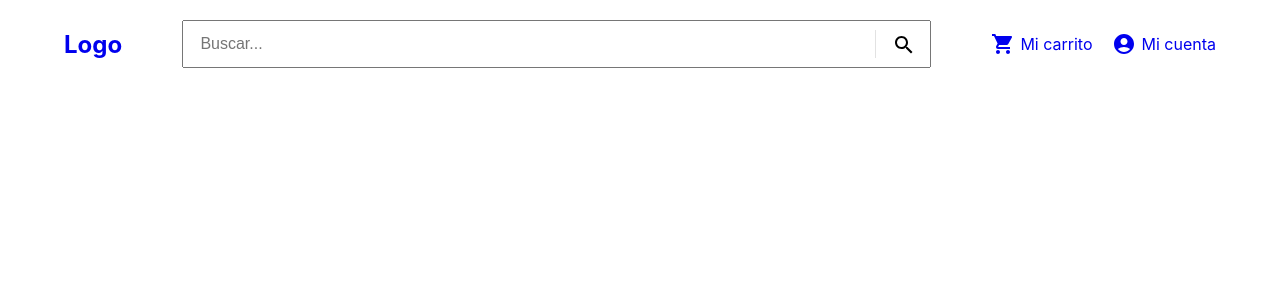
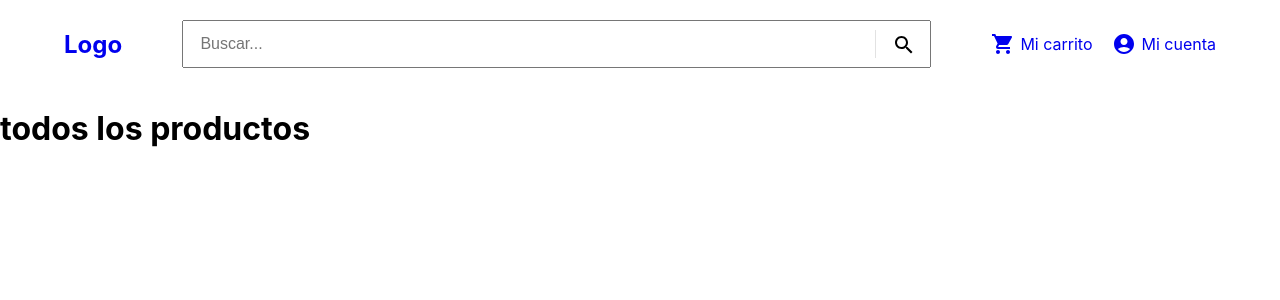
Before and after one commit to LucasLlusco/ecommerce-llusco, a React (Create React App) app: page / in a window 1280 px wide. Shown: the top 300 px of the page. Built offline with nearby package versions, Linux system fonts and the light colour scheme.

Commit message:
clase 3 componentes 1

```diff
--- a/src/App.jsx
+++ b/src/App.jsx
@@ -1,10 +1,12 @@
 import './App.css';
 import NavBar from './components/NavBar/NavBar';
+import ItemListContainer from './components/ItemListContainer';
 
 function App() {
   return (
     <>
       <NavBar/>
+      <ItemListContainer greeting="todos los productos" />
     </>
 
 
--- /dev/null
+++ b/src/components/CartWidget.jsx
@@ -0,0 +1,11 @@
+import React from 'react'
+import ShoppingCartIcon from '@mui/icons-material/ShoppingCart';
+
+
+const CartWidget = () => {
+  return (
+    <><ShoppingCartIcon/></>
+  )
+}
+
+export default CartWidget
--- /dev/null
+++ b/src/components/ItemListContainer.jsx
@@ -0,0 +1,9 @@
+import React from 'react'
+
+const ItemListContainer = ({greeting}) => {
+  return (
+    <h1>{greeting}</h1>
+  )
+}
+
+export default ItemListContainer
--- a/src/components/NavBar/NavBar.jsx
+++ b/src/components/NavBar/NavBar.jsx
@@ -1,8 +1,8 @@
 import React from 'react';
 import './NavBar.css';
-import ShoppingCartIcon from '@mui/icons-material/ShoppingCart';
 import SearchIcon from '@mui/icons-material/Search';
 import AccountCircleIcon from '@mui/icons-material/AccountCircle';
+import CartWidget from '../CartWidget';
 
 
 const NavBar = () => {
@@ -18,7 +18,7 @@ const NavBar = () => {
                   </span>
                 </div>
                 <div className="session-carrito">
-                  <li><a href="#"><ShoppingCartIcon/><span>Mi carrito</span></a></li>
+                  <li><a href="#"><CartWidget/><span>Mi carrito</span></a></li>
                   <li><a href="#"><AccountCircleIcon/><span>Mi cuenta</span></a></li>
                 </div>
             </nav>
```
